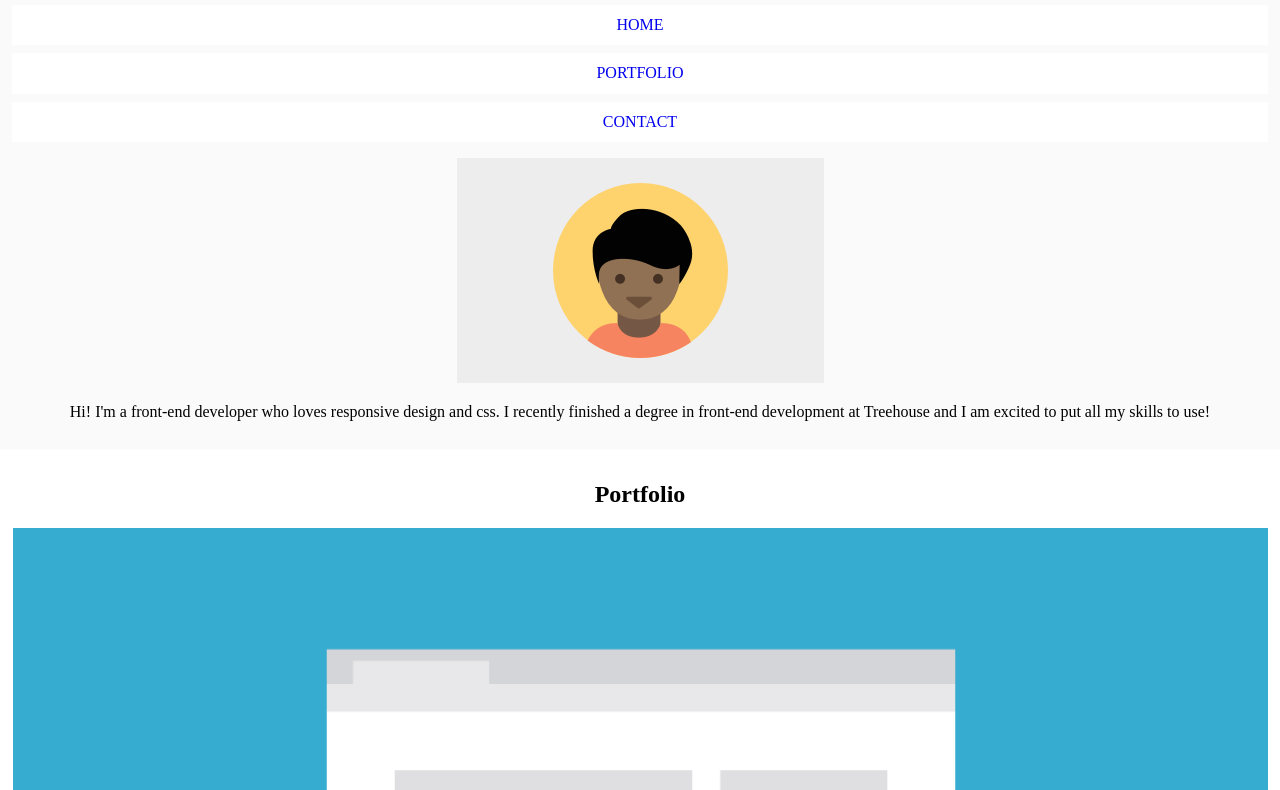
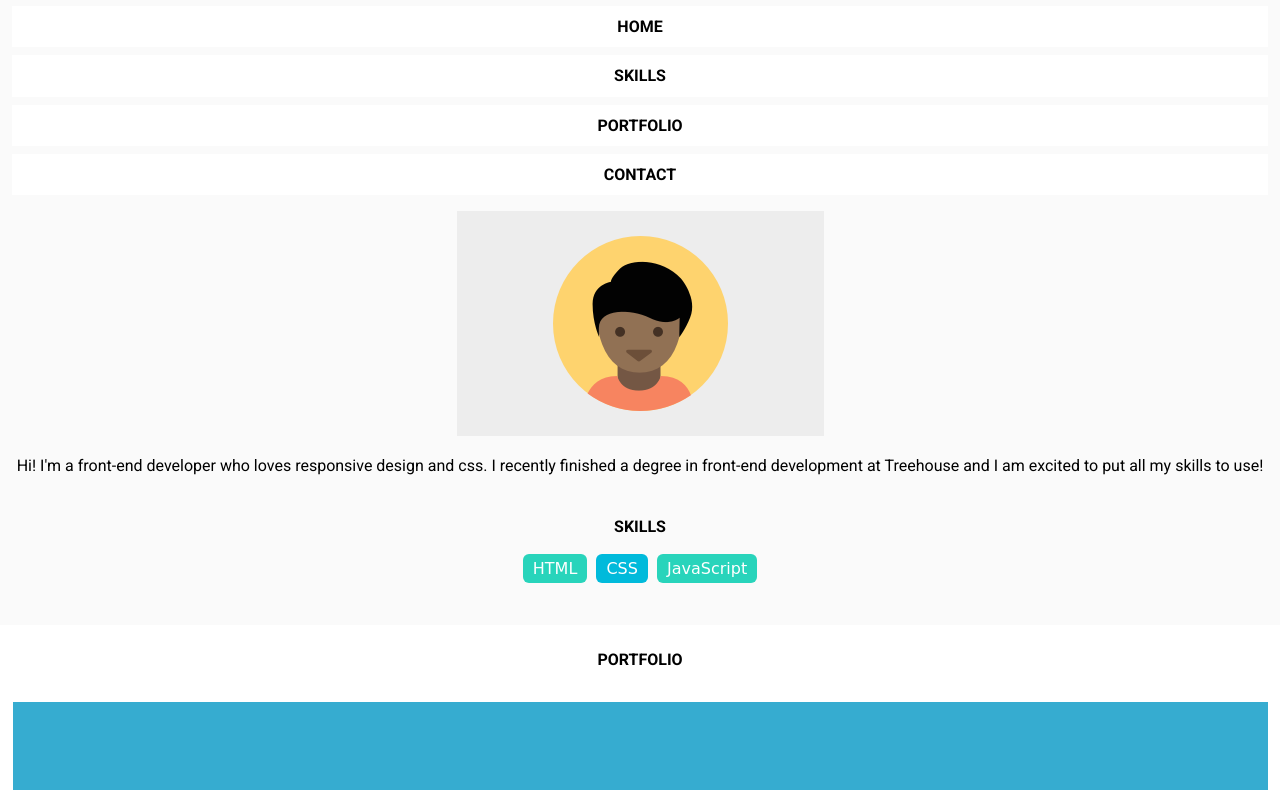
Before and after one commit to CarroForslund/fewd-project2, a plain HTML site: page index.html in a window 1280 px wide. Shown: the part 87-877 px from the top of the page. Drawn offline with Linux system fonts and the light colour scheme; a web font is replaced by a local one.

Commit message:
Skill section and more styling added

```diff
--- a/css/styles.css
+++ b/css/styles.css
@@ -2,12 +2,10 @@ body {
   background-color: #fafafa;
   text-align: center;
   margin: 0;
+  font-family: 'Roboto', sans-serif;
 }
 
-nav {
-  padding: 0;
-}
-
+nav,
 nav ul {
   padding: 0;
 }
@@ -17,15 +15,37 @@ nav ul li {
   padding: .7em 0;
   margin: .5em 0;
   background-color: #ffffff;
+  transition: background-color .5s;
+}
+
+nav ul li:hover {
+  background-color: #28d4bb;
+}
+
+nav a:hover {
+  color: #ffffff;
 }
 
 a {
   text-decoration: none;
   text-transform: uppercase;
+  font-weight: bold;
+  color: #000000;
 }
 
 img {
   max-width: 100%;
+}
+
+h2 {
+  text-transform: uppercase;
+  font-weight: bold;
+  font-size: 1em;
+}
+
+h3 {
+  font-size: 1.3em;
+  font-weight: 400;
 }
 
 .wrapper {
@@ -36,9 +56,32 @@ img {
   max-width: 70%;
 }
 
+ul.skills {
+  padding: 0;
+  text-align: center;
+  font-family: 'Shadows Into Light Two', cursive;
+}
+
+.skills li {
+  border-radius: 6px;
+  display: inline-block;
+  background: #00BADB;
+  color: white;
+  padding: 5px 10px;
+  margin: 2px;
+}
+
+.skills li:nth-child(odd) {
+  background: #28d4bb;
+}
+
 #portfolio {
   background-color: #ffffff;
   margin: 0;
+}
+
+#portfolio img {
+  margin-top: 20px;
 }
 
 footer {
--- a/index.html
+++ b/index.html
@@ -6,8 +6,8 @@
   <title></title>
   <meta name="viewport" content="width=device-width, initial-scale=1.0">
   <link rel="stylesheet" href="css/styles.css">
-  <link href="https://fonts.googleapis.com/css?family=Muli%7CRoboto:400,300,500,700,900" rel="stylesheet">
-  <link href="https://fonts.googleapis.com/css?family=Arima+Madurai" rel="stylesheet">
+  <link href="https://fonts.googleapis.com/css?family=Roboto:400,700" rel="stylesheet">
+  <link href="https://fonts.googleapis.com/css?family=Shadows+Into+Light+Two" rel="stylesheet">
 </head>
   <body>
     <div class="wrapper">
@@ -18,13 +18,15 @@
 
       <nav>
           <ul>
-            <li><a href="#">Home</a></li>
-            <li><a href="#portfolio">Portfolio</a></li>
-            <li><a href="#contact">Contact</a></li>
+            <a href="#"><li>Home</li></a>
+            <a href="#skills"><li>Skills</li></a>
+            <a href="#portfolio"><li>Portfolio</li></a>
+            <a href="#contact"><li>Contact</li></a>
           </ul>
       </nav>
 
       <main>
+
         <div id="home">
           <img src="images/responsive-layout-profile.png" alt="Student profile picture" class="profile-img"/>
           <p>
@@ -33,6 +35,16 @@
             and I am excited to put all my skills to use!
           </p>
         </div> <!-- about -->
+
+        <div id="skills" class="wrapper">
+          <h2>Skills</h2>
+          <ul class="skills">
+            <li>HTML</li>
+            <li>CSS</li>
+            <li>JavaScript</li>
+          </ul>
+        </div> <!-- skills -->
+
       </div> <!-- wrapper -->
 
       <div id="portfolio">
@@ -95,8 +107,7 @@
         </div> <!-- wrapper -->
       </div> <!-- portfolio -->
 
-        <div id="contact">
-          <div class="wrapper">
+      <div id="contact" class="wrapper">
           <h2>Contact</h2>
           <p>
             If you'se interested in chatting or want more information about what
@@ -104,7 +115,6 @@
           </p>
           <p>Phone <strong>+1 (111) 555-1234</strong></p>
           <p>Email <strong> email@yoursite.com</strong></p>
-          </div> <!-- wrapper -->
       </div> <!-- contact -->
     </main>
 
```
Also changed, not shown: mockups/responsive-website_mobile320.png. Lines whose indentation alone changed are shown as unchanged.
